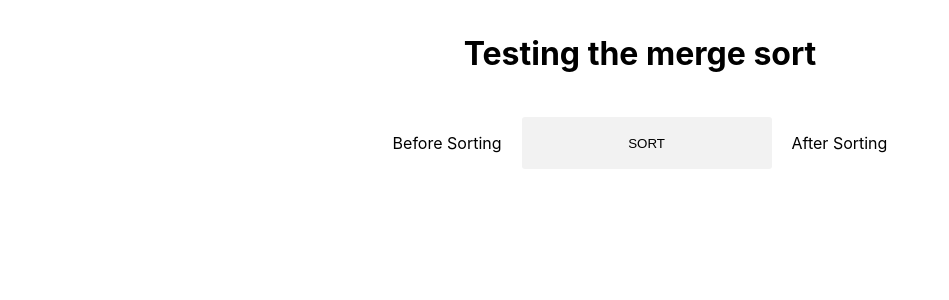
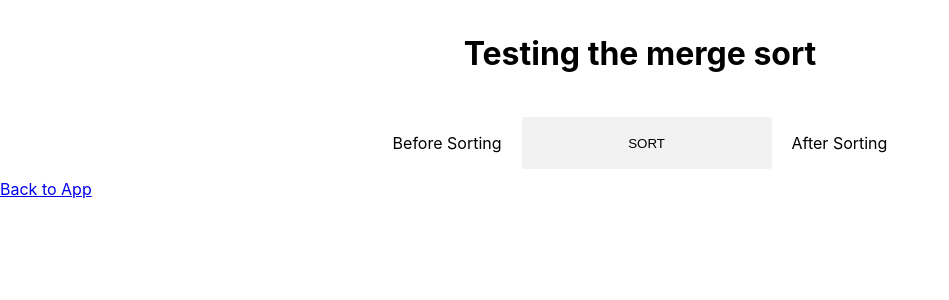
Before and after one commit to srym8/clarify, a React (Create React App) app: page /sort in a window 1280 px wide. Shown: the top 300 px of the page, without its empty margins (0-949 px from the left). Built offline with nearby package versions, Linux system fonts and the light colour scheme.

Commit message:
Added extra links to navigate to the sorting testing page

```diff
--- a/src/components/App/App.js
+++ b/src/components/App/App.js
@@ -61,6 +61,7 @@ function App() {
             <div className="App" data-testid="app-1">
                 <h1>Clarify</h1>
                 <Link to="/">Back to login</Link>
+                <Link to="/sort">To Testing</Link>
                 <div className="Search">
 
                     <SearchBar Search={search}/>
--- a/src/components/Sort/Sort.js
+++ b/src/components/Sort/Sort.js
@@ -1,4 +1,5 @@
 import React, { useState } from "react";
+import { Link } from "react-router-dom";
 
 import "./Sort.css";
 
@@ -94,6 +95,7 @@ function SortTest() {
         </div>
 
         </div>
+        <Link to="/app">Back to App</Link>
         </>
     )
 }
```
